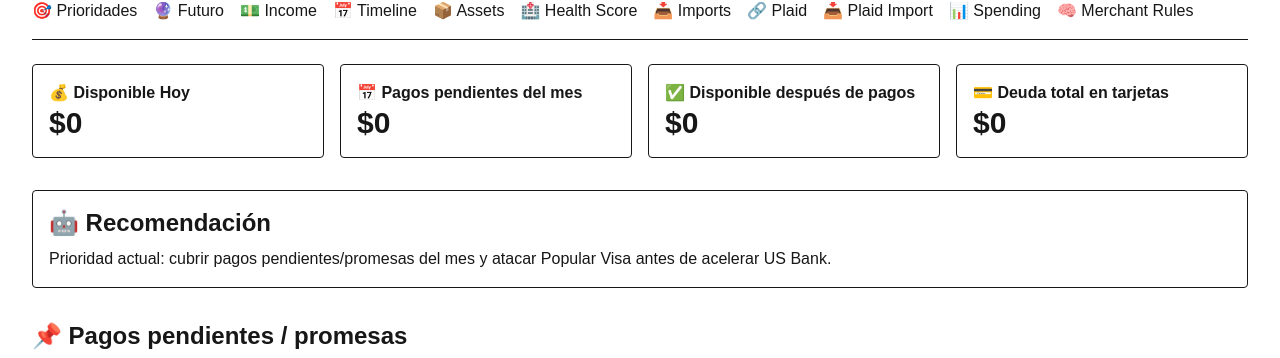
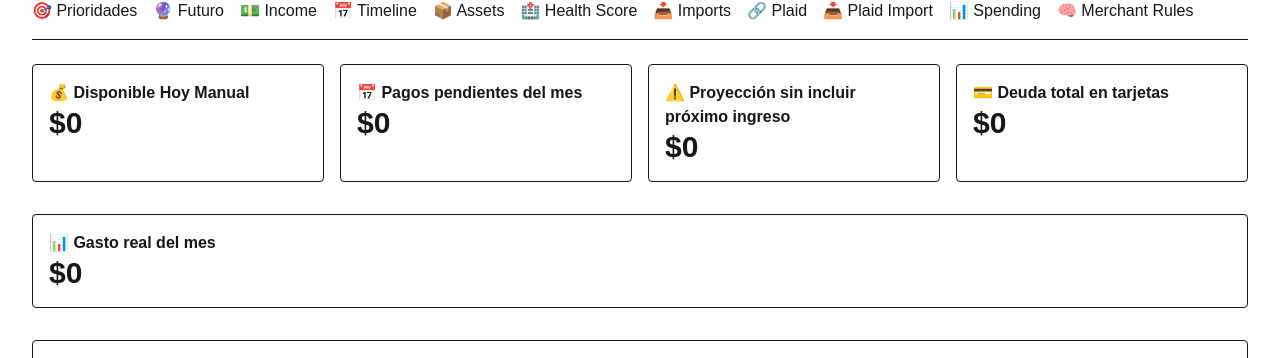
Before and after one commit to mansor-one/mansor-one, a Next.js app: page / in a window 1280 px wide. Shown: the part 145-503 px from the top of the page. Built offline with nearby package versions, Linux system fonts and the light colour scheme; no server answers; the database is empty.

Commit message:
Clean Plaid spending data and dashboard labels

```diff
--- a/app/page.tsx
+++ b/app/page.tsx
@@ -25,6 +25,11 @@ export default async function Home() {
     .order('created_at', { ascending: false })
     .limit(5)
 
+    const { data: plaidEntries } = await supabase
+  .from('quick_entries')
+  .select('*')
+  .eq('source', 'plaid')
+
   const spendableCash =
     accounts
       ?.filter((account) => account.is_spendable)
@@ -44,6 +49,18 @@ export default async function Home() {
 
   const projectedAvailable = spendableCash - totalPending
 
+  const realMonthlySpending =
+  plaidEntries
+    ?.filter(
+      (entry) =>
+        Number(entry.amount) > 0 &&
+        entry.category !== 'Transferencia Recibida'
+    )
+    .reduce(
+      (sum, entry) => sum + Number(entry.amount || 0),
+      0
+    ) || 0
+
   return (
     <main className="p-8 space-y-8">
       <h1 className="text-4xl font-bold">Mansor One</h1>
@@ -52,7 +69,7 @@ export default async function Home() {
 
       <section className="grid grid-cols-1 md:grid-cols-4 gap-4">
         <div className="border rounded p-4">
-          <h2 className="font-semibold">💰 Disponible Hoy</h2>
+          <h2 className="font-semibold">💰 Disponible Hoy Manual</h2>
           <p className="text-3xl font-bold">
             ${spendableCash.toLocaleString()}
           </p>
@@ -66,7 +83,7 @@ export default async function Home() {
         </div>
 
         <div className="border rounded p-4">
-          <h2 className="font-semibold">✅ Disponible después de pagos</h2>
+          <h2 className="font-semibold">⚠️ Proyección sin incluir próximo ingreso</h2>
           <p className="text-3xl font-bold">
             ${projectedAvailable.toLocaleString()}
           </p>
@@ -79,6 +96,13 @@ export default async function Home() {
           </p>
         </div>
       </section>
+
+      <div className="border rounded p-4">
+  <h2 className="font-semibold">📊 Gasto real del mes</h2>
+  <p className="text-3xl font-bold">
+    ${realMonthlySpending.toLocaleString()}
+  </p>
+</div>
 
       <section className="border rounded p-4">
         <h2 className="text-2xl font-bold mb-2">🤖 Recomendación</h2>
```
